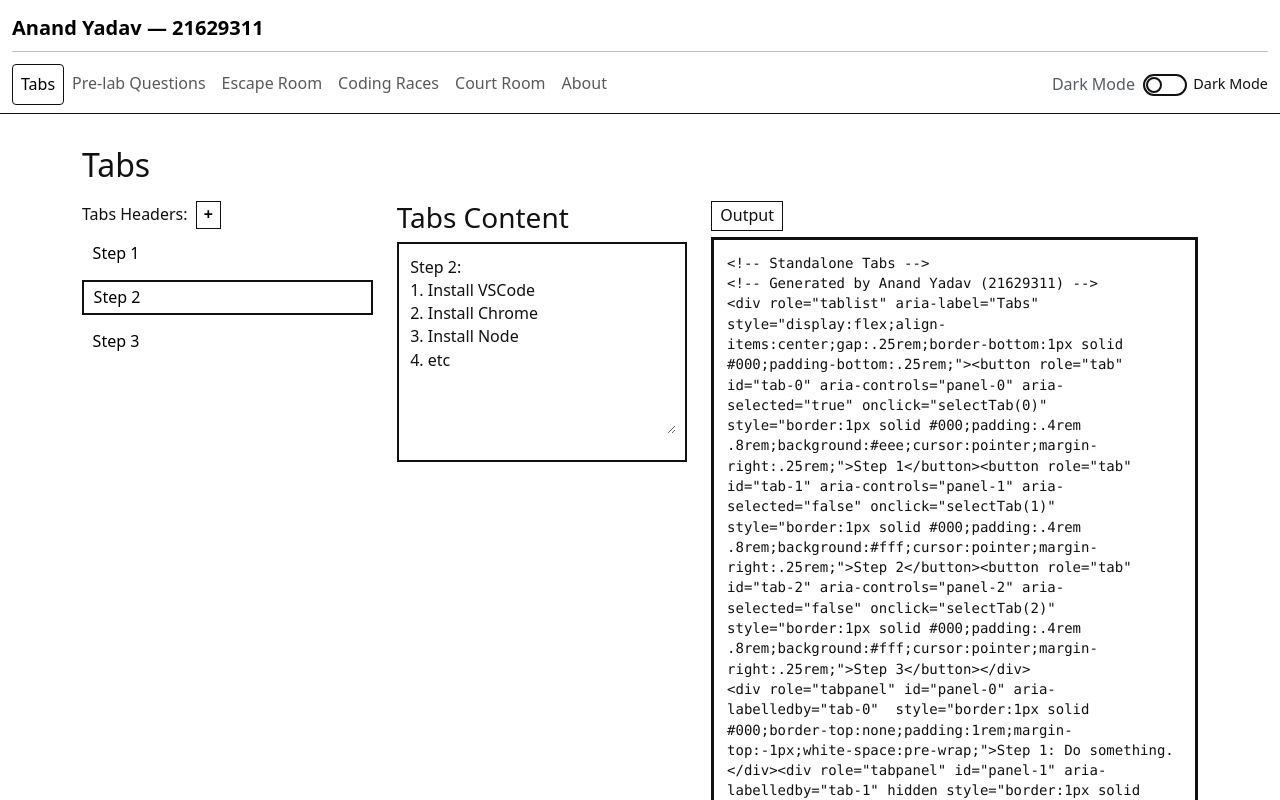
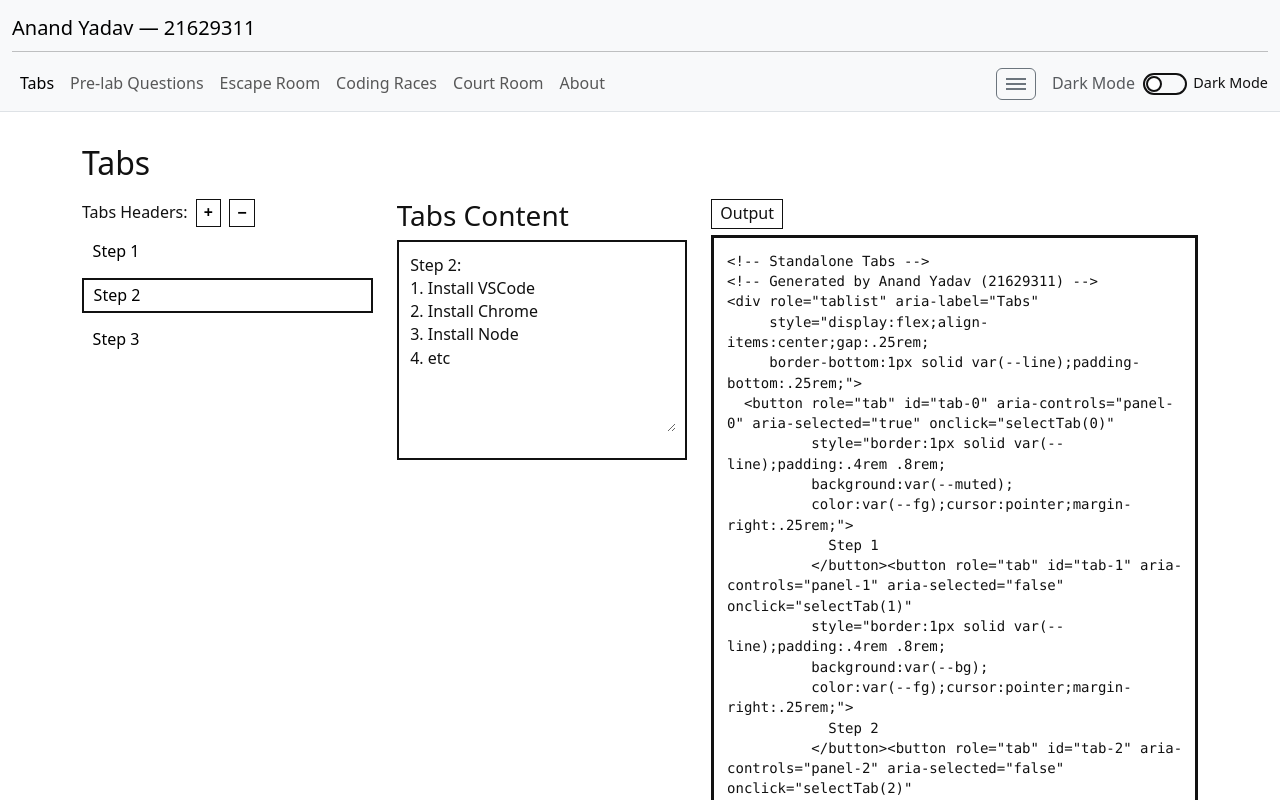
Before and after one commit to Anandydvv/assignment-one, a Next.js app: page / in a window 1280 px wide. Shown: the top 800 px of the page. Built offline with nearby package versions, Linux system fonts and the light colour scheme.

Commit message:
commit all

```diff
--- a/src/app/components/Header.tsx
+++ b/src/app/components/Header.tsx
@@ -2,7 +2,7 @@
 
 import Link from 'next/link';
 import { usePathname } from 'next/navigation';
-import { useEffect } from 'react';
+import { useEffect, useState } from 'react';
 import ThemeToggle from './ThemeToggle';
 
 const NAV = [
@@ -16,6 +16,7 @@ const NAV = [
 
 export default function Header() {
   const pathname = usePathname();
+  const [menuOpen, setMenuOpen] = useState(false);
 
   useEffect(() => {
     try { localStorage.setItem('lastRoute', pathname); } catch {}
@@ -24,10 +25,9 @@ export default function Header() {
 
   return (
     <nav className="navbar navbar-expand-lg bg-body-tertiary border-bottom" role="navigation" aria-label="Primary">
-      {/* ONE container, column layout so menu sits under the brand */}
       <div className="container-fluid flex-column align-items-stretch">
 
-        {/* Row 1: brand (left) + hamburger (right) */}
+        {/* Row 1: brand + bootstrap toggler */}
         <div className="w-100">
           <Link className="navbar-brand d-block mb-1" href="/" aria-label="Home">
             Anand Yadav — 21629311
@@ -46,7 +46,7 @@ export default function Header() {
           </button>
         </div>
 
-        {/* Row 2: collapsed nav (appears under the brand) */}
+        {/* Row 2: collapsed nav */}
         <div className="collapse navbar-collapse w-100 mt-2" id="mainNavbar">
           <ul className="navbar-nav me-auto mb-2 mb-lg-0">
             {NAV.map((item) => {
@@ -65,12 +65,41 @@ export default function Header() {
             })}
           </ul>
 
+          {/* Right controls: custom hamburger + dark mode */}
+          <div className="d-flex align-items-center gap-3">
+
+            {/* Custom Hamburger Menu */}
+            <div className="position-relative">
+              <button
+                className="btn btn-outline-secondary d-flex flex-column justify-content-center align-items-center"
+                style={{ width: "40px", height: "32px", padding: "4px" }}
+                onClick={() => setMenuOpen(!menuOpen)}
+                aria-label="Custom menu"
+              >
+                <span style={{ width: "20px", height: "2px", background: "currentColor", marginBottom: "3px" }}></span>
+                <span style={{ width: "20px", height: "2px", background: "currentColor", marginBottom: "3px" }}></span>
+                <span style={{ width: "20px", height: "2px", background: "currentColor" }}></span>
+              </button>
+
+              {menuOpen && (
+                <div
+                  className="position-absolute end-0 mt-2 p-2 border bg-body"
+                  style={{ minWidth: "140px", zIndex: 1050 }}
+                >
+                  <button className="dropdown-item w-100 text-start">Settings</button>
+                  <button className="dropdown-item w-100 text-start">Contact</button>
+                </div>
+              )}
+            </div>
+
+            {/* Dark mode toggle */}
             <div className="d-flex align-items-center gap-2">
               <span className="text-body-secondary d-none d-lg-inline">Dark Mode</span>
               <ThemeToggle compact label="Dark Mode" />
             </div>
           </div>
         </div>
+      </div>
     </nav>
   );
 }
--- a/src/app/components/TabsGen.tsx
+++ b/src/app/components/TabsGen.tsx
@@ -7,20 +7,64 @@ type Tab = { title: string; content: string };
 export default function TabsGen() {
   const [tabs, setTabs] = useState<Tab[]>([
     { title: "Step 1", content: "Step 1: Do something." },
-    { title: "Step 2", content: "Step 2:\n1. Install VSCode\n2. Install Chrome\n3. Install Node\n4. etc" },
+    {
+      title: "Step 2",
+      content:
+        "Step 2:\n1. Install VSCode\n2. Install Chrome\n3. Install Node\n4. etc",
+    },
     { title: "Step 3", content: "Step 3: Finish." },
   ]);
-  const [active, setActive] = useState(1); // highlight Step 2 to match the sketch
+  const [active, setActive] = useState(1); // highlight Step 2
 
+  // 🟢 ADD tab
+  function addTab() {
+    setTabs((t) => [
+      ...t,
+      { title: `Step ${t.length + 1}`, content: `Step ${t.length + 1}: ...` },
+    ]);
+    setActive(tabs.length); // switch to the new one
+  }
+
+  // 🔴 REMOVE tab
+  function removeTab() {
+    if (tabs.length > 1) {
+      const newTabs = tabs.slice(0, -1); // drop last
+      setTabs(newTabs);
+
+      // adjust active index if needed
+      if (active >= newTabs.length) {
+        setActive(newTabs.length - 1);
+      }
+    }
+  }
+
+  // 🔨 OUTPUT string generation (now uses CSS variables)
   const output = useMemo(() => {
     const titles = tabs
-      .map((t, i) =>
-        `<button role="tab" id="tab-${i}" aria-controls="panel-${i}" aria-selected="${i===0}" onclick="selectTab(${i})" style="border:1px solid #000;padding:.4rem .8rem;background:${i===0?"#eee":"#fff"};cursor:pointer;margin-right:.25rem;">${t.title}</button>`
-      ).join("");
+      .map(
+        (t, i) =>
+          `<button role="tab" id="tab-${i}" aria-controls="panel-${i}" aria-selected="${i === 0}" onclick="selectTab(${i})"
+          style="border:1px solid var(--line);padding:.4rem .8rem;
+          background:${i === 0 ? "var(--muted)" : "var(--bg)"};
+          color:var(--fg);cursor:pointer;margin-right:.25rem;">
+            ${t.title}
+          </button>`
+      )
+      .join("");
+
     const panels = tabs
-      .map((t, i) =>
-        `<div role="tabpanel" id="panel-${i}" aria-labelledby="tab-${i}" ${i===0?"":"hidden"} style="border:1px solid #000;border-top:none;padding:1rem;margin-top:-1px;white-space:pre-wrap;">${t.content}</div>`
-      ).join("");
+      .map(
+        (t, i) =>
+          `<div role="tabpanel" id="panel-${i}" aria-labelledby="tab-${i}" ${
+            i === 0 ? "" : "hidden"
+          } style="border:1px solid var(--line);border-top:none;
+          padding:1rem;margin-top:-1px;white-space:pre-wrap;
+          background:var(--bg);color:var(--fg);">
+            ${t.content}
+          </div>`
+      )
+      .join("");
+
     const js = `
 <script>
 function selectTab(i){
@@ -29,36 +73,43 @@ function selectTab(i){
   tabs.forEach(function(tab,idx){
     var on=idx===i;
     tab.setAttribute('aria-selected',on);
-    tab.style.background=on?'#eee':'#fff';
+    tab.style.background=on?'var(--muted)':'var(--bg)';
+    tab.style.color='var(--fg)';
     panels[idx].hidden=!on;
   });
 }
 </script>`.trim();
 
-    // Optional signature line; keep if your lecturer wants your details inside the generated artifact:
     const sig = `<!-- Generated by Anand Yadav (21629311) -->`;
 
     return `<!-- Standalone Tabs -->
 ${sig}
-<div role="tablist" aria-label="Tabs" style="display:flex;align-items:center;gap:.25rem;border-bottom:1px solid #000;padding-bottom:.25rem;">${titles}</div>
+<div role="tablist" aria-label="Tabs"
+     style="display:flex;align-items:center;gap:.25rem;
+     border-bottom:1px solid var(--line);padding-bottom:.25rem;">
+  ${titles}
+</div>
 ${panels}
 ${js}`;
   }, [tabs]);
 
-  function addTab() {
-    setTabs(t => [...t, { title: `Step ${t.length + 1}`, content: `Step ${t.length + 1}: ...` }]);
-  }
-
   return (
     <section className="wf-tabsArea" aria-labelledby="tabs-h">
-      <h2 id="tabs-h" className="wf-sectionTitle">Tabs</h2>
+      <h2 id="tabs-h" className="wf-sectionTitle">
+        Tabs
+      </h2>
 
       <div className="wf-grid3">
-        {/* Left column: headers + [+] */}
+        {/* Left column: headers + [+][-] */}
         <div>
           <div className="wf-rowLabel">
             <span>Tabs Headers:</span>
-            <button className="wf-plus" onClick={addTab} aria-label="Add tab">+</button>
+            <button onClick={addTab} className="wf-plus">
+              +
+            </button>
+            <button onClick={removeTab} className="wf-minus">
+              −
+            </button>
           </div>
 
           <div className="wf-stepList" role="tablist" aria-label="Tab headers">
@@ -76,14 +127,18 @@ ${js}`;
           </div>
         </div>
 
-        {/* Middle column: editable content of active tab */}
+        {/* Middle column: editable content */}
         <div>
           <h3 className="wf-subTitle">Tabs Content</h3>
           <div className="wf-contentBox">
             <textarea
               value={tabs[active]?.content ?? ""}
-              onChange={e =>
-                setTabs(prev => prev.map((t, idx) => idx === active ? { ...t, content: e.target.value } : t))
+              onChange={(e) =>
+                setTabs((prev) =>
+                  prev.map((t, idx) =>
+                    idx === active ? { ...t, content: e.target.value } : t
+                  )
+                )
               }
               rows={10}
             />
@@ -94,7 +149,7 @@ ${js}`;
         <div>
           <label className="wf-outputLabel">Output</label>
           <pre className="wf-codeBox" aria-label="Generated HTML/JS">
-{output}
+            {output}
           </pre>
         </div>
       </div>
--- a/src/app/globals.css
+++ b/src/app/globals.css
@@ -1,66 +1,25 @@
-/* ===== Theme tokens ===== */
-:root,
-[data-bs-theme="light"] {
-  --bg:#fff; --fg:#111; --line:#111; --muted:#666;
+:root { --bg:#fff; --fg:#111; --line:#111; --muted:#666; }
 
-  /* Bootstrap 5.3 bridge → let BS use our tokens */
-  --bs-body-bg: var(--bg);
-  --bs-body-color: var(--fg);
-  --bs-border-color: var(--line);
-  --bs-navbar-color: var(--fg);
-  --bs-navbar-toggler-border-color: var(--line);
-  --bs-navbar-brand-color: var(--fg);
-  --bs-navbar-brand-hover-color: var(--fg);
-  --bs-link-color: var(--fg);
+html[data-theme="dark"],
+html[data-theme="dark"] * {
+  color: #fff !important;
+  background-color: #0f1115 !important;
+  border-color: #eaeaea !important;
 }
 
-html[data-theme="dark"],
-[data-bs-theme="dark"] {
-  --bg:#0f1115; --fg:#eaeaea; --line:#eaeaea; --muted:#aaa;
-
-  /* Bootstrap 5.3 bridge (dark) */
-  --bs-body-bg: var(--bg);
-  --bs-body-color: var(--fg);
-  --bs-border-color: var(--line);
-  --bs-navbar-color: var(--fg);
-  --bs-navbar-toggler-border-color: var(--line);
-  --bs-navbar-brand-color: var(--fg);
-  --bs-navbar-brand-hover-color: var(--fg);
-  --bs-link-color: var(--fg);
-}
-
-/* ===== Resets ===== */
-* { box-sizing: border-box }
-html,body{
-  margin:0; padding:0;
-  background:var(--bg); color:var(--fg);
-  font-family:system-ui,Arial,sans-serif; line-height:1.45;
-}
-a{ color:inherit; text-decoration:none }
-a:focus,button:focus,textarea:focus{ outline:2px solid var(--line); outline-offset:2px }
-
-/* Skip link (kept) */
+*{box-sizing:border-box}
+html,body{margin:0;padding:0;background:var(--bg);color:var(--fg);font-family:system-ui,Arial,sans-serif;line-height:1.45}
+a{color:inherit;text-decoration:none}
+a:focus,button:focus,textarea:focus{outline:2px solid var(--line);outline-offset:2px}
 .skip-link { position:absolute; left:-9999px; top:auto; width:1px; height:1px; overflow:hidden; }
 .skip-link:focus { position:static; width:auto; height:auto; padding:.5rem; background:var(--line); color:#000; }
 
-/* ===== Bootstrap navbar tweaks (new) ===== */
-.navbar {
-  position: sticky; top: 0; z-index: 1000;
-  background: var(--bg) !important;
-  border-bottom: 3px solid var(--line);
-}
-.navbar .navbar-brand { font-weight: 600; }
-.navbar .nav-link.active {
-  border: 1px solid var(--line);
-  border-radius: .25rem;
-}
-
-/* ===== Your existing app styles (kept) ===== */
-/* Header (legacy). Safe to keep; no effect on BS navbar */
+/* Header */
 .wf-header{position:sticky;top:0;background:var(--bg);z-index:10;border-bottom:3px solid var(--line)}
 .wf-toprow{display:grid;grid-template-columns:1fr auto 1fr;align-items:center;padding:.4rem 1rem}
 .wf-title{margin:0;text-align:center;font-weight:600}
 .wf-student{text-align:right}
+
 .wf-navrow{display:flex;align-items:center;justify-content:space-between;padding:.3rem 1rem;border-bottom:3px solid var(--line)}
 .wf-nav{display:flex;flex-wrap:wrap;gap:.35rem}
 .wf-navItem .wf-sep{margin:0 .4rem;color:var(--muted)}
@@ -72,7 +31,7 @@ a:focus,button:focus,textarea:focus{ outline:2px solid var(--line); outline-offs
 .wf-burger{display:inline-flex;flex-direction:column;gap:3px;background:none;border:1px solid var(--line);padding:.25rem .35rem;cursor:pointer}
 .wf-burger span{display:block;width:20px;height:2px;background:var(--line)}
 
-/* Toggle switch (your ThemeToggle visuals) */
+/* Toggle switch */
 .wf-switch{display:inline-flex;align-items:center;gap:.4rem;cursor:pointer}
 .wf-switch input{display:none}
 .wf-slider{width:44px;height:22px;border:2px solid var(--line);border-radius:22px;position:relative}
@@ -88,6 +47,15 @@ main{padding:1rem}
 /* Left column (steps) */
 .wf-rowLabel{display:flex;align-items:center;gap:.5rem;margin-bottom:.5rem}
 .wf-plus{border:1px solid var(--line);background:none;padding:.1rem .45rem;font-weight:700}
+
+.wf-minus {
+  border: 1px solid var(--line);
+  background: none;
+  padding: .1rem .45rem;
+  font-weight: 700;
+  cursor: pointer;
+}
+
 .wf-stepList{display:flex;flex-direction:column;gap:.6rem}
 .wf-step{background:none;border:1px solid transparent;padding:.25rem .6rem;text-align:left}
 .wf-step.is-active{border:2px solid var(--line)}
@@ -104,17 +72,109 @@ main{padding:1rem}
 /* Footer */
 footer.footer{border-top:4px solid var(--line);text-align:center;padding:1rem;margin-top:1.5rem}
 
-/* Burger dropdown (legacy) */
+/* Burger dropdown */
 .wf-burgerWrap{position:relative}
 .wf-menu{
-  position:absolute; top:calc(100% + 8px); right:0;
-  border:2px solid var(--line); background:var(--bg);
-  min-width:160px; padding:.25rem; box-shadow:0 2px 6px rgba(0,0,0,.08);
-  display:none; z-index:20;
+  position:absolute;
+  top:calc(100% + 8px);
+  right:0;
+  border:2px solid var(--line);
+  background:var(--bg);
+  min-width:160px;
+  padding:.25rem;
+  box-shadow:0 2px 6px rgba(0,0,0,.08);
+  display:none;
+  z-index:20;
 }
 .wf-menu.is-open{display:block}
 .wf-menuItem{
-  width:100%; text-align:left; background:none;
-  border:1px solid transparent; padding:.4rem .5rem; cursor:pointer;
+  width:100%;
+  text-align:left;
+  background:none;
+  border:1px solid transparent;
+  padding:.4rem .5rem;
+  cursor:pointer;
 }
-.wf-menuItem:hover, .wf-menuItem:focus{ border:1px solid var(--line); }
+.wf-menuItem:hover,
+.wf-menuItem:focus{
+  border:10px solid var(--line);
+}
+
+
+.wf-burgerWrap { position: relative; }
+.wf-menu {
+  position: absolute;
+  top: calc(100% + 8px);
+  right: 0;
+  border: 2px solid var(--line);
+  background: var(--bg);
+  min-width: 160px;
+  padding: .25rem;
+  box-shadow: 0 2px 6px rgba(0,0,0,.2);
+  display: none;
+  z-index: 20;
+}
+.wf-menu.is-open { display: block; }
+.wf-menuItem {
+  width: 100%;
+  text-align: left;
+  background: none;
+  border: 1px solid transparent;
+  padding: .4rem .5rem;
+  cursor: pointer;
+}
+.wf-menuItem:hover,
+.wf-menuItem:focus {
+  border: 1px solid var(--line);
+}
+
+
+/* Dropdown menu box */
+.wf-menu,
+.dropdown-menu-custom {
+  border: 2px solid var(--line);
+  background: var(--bg);
+  min-width: 160px;
+  padding: .25rem;
+  box-shadow: 0 4px 12px rgba(0,0,0,.25); /* soft shadow */
+  border-radius: 6px;
+  display: none;
+  z-index: 1050;
+}
+
+/* Shown state */
+.wf-menu.is-open,
+.dropdown-menu-custom.is-open {
+  display: block;
+  animation: fadeIn 0.15s ease-in-out;
+}
+
+/* Items */
+.wf-menuItem,
+.dropdown-menu-custom button {
+  width: 100%;
+  text-align: left;
+  background: none;
+  border: 1px solid transparent;
+  padding: .45rem .6rem;
+  cursor: pointer;
+  font-size: .95rem;
+  border-radius: 4px;
+  transition: background 0.2s, color 0.2s;
+}
+
+/* Hover/focus styles */
+.wf-menuItem:hover,
+.wf-menuItem:focus,
+.dropdown-menu-custom button:hover,
+.dropdown-menu-custom button:focus {
+  background: var(--line);
+  color: #000;          /* contrast text */
+  border-color: var(--line);
+}
+
+/* Small fade animation */
+@keyframes fadeIn {
+  from { opacity: 0; transform: translateY(-5px); }
+  to   { opacity: 1; transform: translateY(0); }
+}
```
Also changed, not shown: src/app/components/HamburgerMenu.tsx (added, +25 -0 lines). Lines whose indentation alone changed are shown as unchanged.
